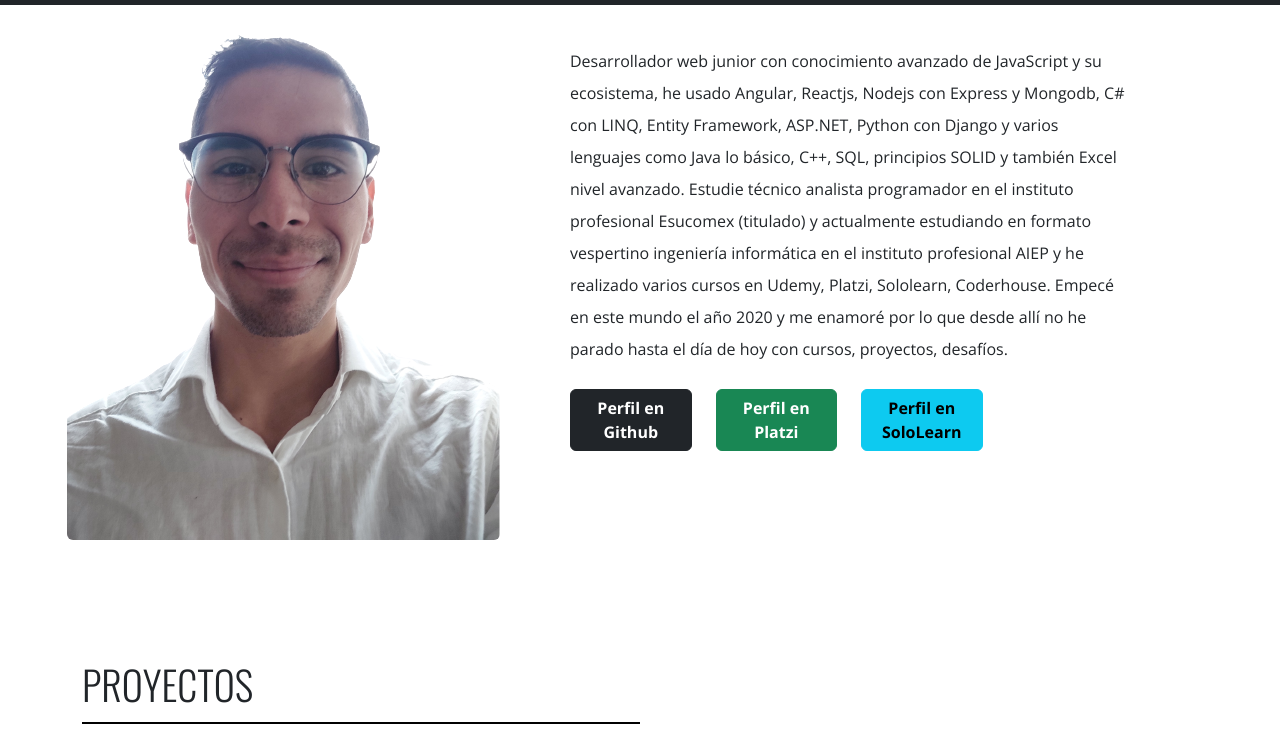
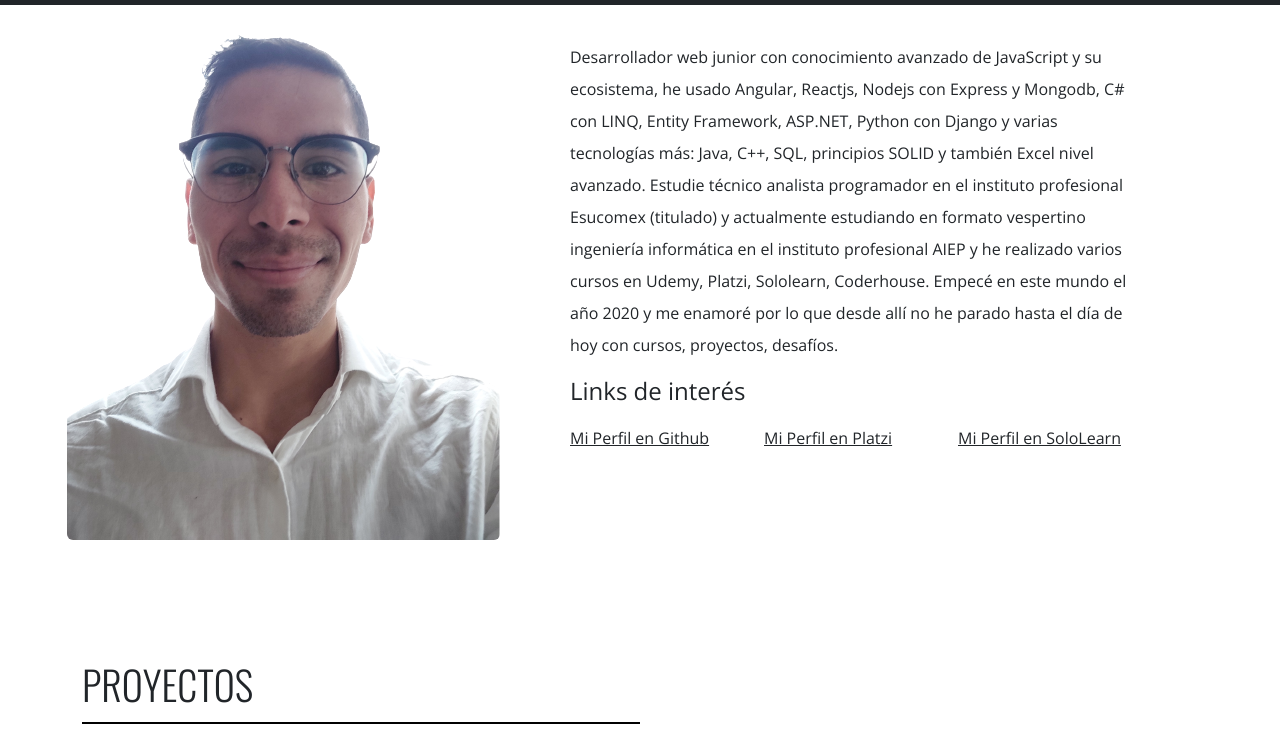
Before and after one commit to matias-user/portafolio-last, a plain HTML site: page index.html in a window 1280 px wide. Shown: the part 69-800 px from the top of the page. Drawn offline with nearby package versions, Linux system fonts and the light colour scheme.

Commit message:
cambios en links

```diff
--- a/index.html
+++ b/index.html
@@ -55,29 +55,29 @@
                 <p class="main__text">
                     Desarrollador web junior con conocimiento avanzado de JavaScript y su ecosistema, he usado Angular,
                     Reactjs, Nodejs con Express y Mongodb, C# con LINQ, Entity Framework, ASP.NET, Python con Django y
-                    varios lenguajes como Java lo básico, C++, SQL, principios SOLID y también Excel nivel
+                    varias tecnologías más: Java, C++, SQL, principios SOLID y también Excel nivel
                     avanzado.
                     Estudie técnico analista programador en el instituto profesional Esucomex (titulado) y actualmente estudiando en formato vespertino ingeniería informática en el instituto profesional AIEP y he
                     realizado varios cursos en Udemy, Platzi, Sololearn, Coderhouse.
                     Empecé en este mundo el año 2020 y me enamoré por lo que desde allí no he parado
                     hasta el día de hoy con cursos, proyectos, desafíos.
                 </p>
-                <div class="row">
-                    <div class="col-md-3 col-6 my-2">
-                        <a href="https://github.com/matias-user" class="btn fw-bold btn-dark" target="_blank" >Perfil en Github</a>
+                <div class="row mt-3">
+                    <h4>Links de interés</h4>
+                    <div class="col-md-4 col-6 my-2">
+                        <a href="https://github.com/matias-user" class="link-dark" target="_blank" >Mi Perfil en Github</a>
                     </div>
-                    <div class="col-md-3 col-6 my-2 ">
-                        <a href="https://platzi.com/p/matias24/" target="_blank" class="btn fw-bold btn-success" >Perfil en Platzi</a>
+                    <div class="col-md-4 col-6 my-2 ">
+                        <a href="https://platzi.com/p/matias24/" target="_blank" class="link-dark" >Mi Perfil en Platzi</a>
                     </div>
-                    <div class="col-md-3 col-6 my-2 ">
-                        <a href="https://www.sololearn.com/profile/28418378" target="_blank" class="btn fw-bold btn-info" >Perfil en SoloLearn</a>
+                    <div class="col-md-4 col-6 my-2 ">
+                        <a href="https://www.sololearn.com/profile/28418378" target="_blank" class="link-dark" >Mi Perfil en SoloLearn</a>
                     </div>
 
                 </div>
             </div>
         </div>
 
-    </main>
 
     <section class="mt-5 pt-5 container hide" id="proyectos">
         <h2 class="text-center text-md-start fw-light fs-1 text-uppercase my-4 line ff-dos">Proyectos</h2>
@@ -145,6 +145,7 @@
                     </button>
                 </div>
     </section>
+</main>
 
 
     <div style="height: 150px; overflow: hidden;"><svg viewBox="0 0 500 150" preserveAspectRatio="none"
```
